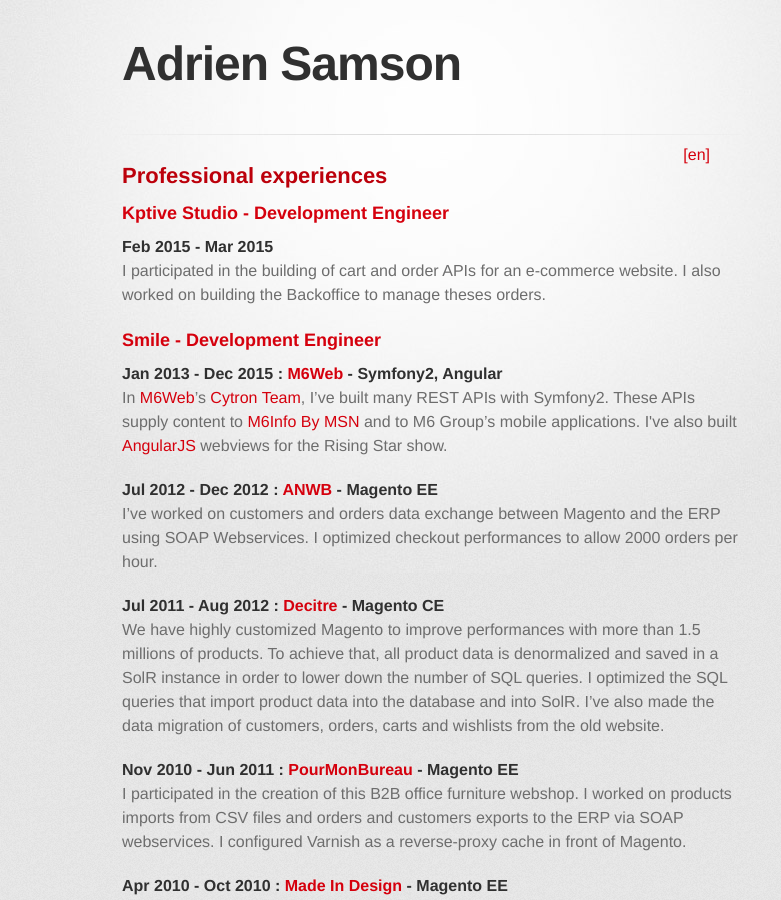
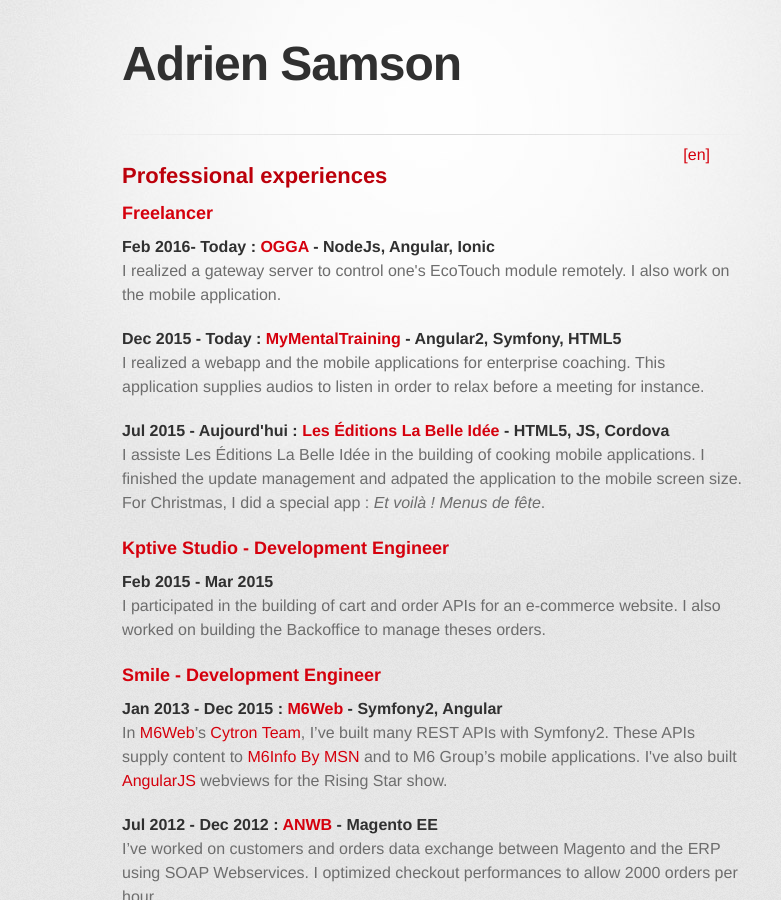
Before and after one commit to adriensamson/adriensamson.github.io, a Jekyll site: the page built from resume.html, in a window 1280 px wide and 900 px high. Shown: the whole window, without its empty margins (208-989 px from the left). Built offline with Jekyll 4.4.1, drawn with Linux system fonts in a browser that asks for light colours; some web fonts are replaced.

Commit message:
update CV

```diff
--- a/resume.html
+++ b/resume.html
@@ -5,6 +5,28 @@
   en: cv.html
 ---
 <h2>Professional experiences</h2>
+
+<h3>Freelancer</h3>
+<h4>Feb 2016- Today : <a href="http://www.ogga.fr">OGGA</a> - NodeJs, Angular, Ionic</h4>
+<p>
+    I realized a gateway server to control one's EcoTouch module remotely.
+    I also work on the mobile application.
+</p>
+
+<h4>Dec 2015 - Today : <a href="http://www.mymentaltraining.com/">MyMentalTraining</a> - Angular2, Symfony, HTML5
+</h4>
+<p>
+    I realized a webapp and the mobile applications for enterprise coaching.
+    This application supplies audios to listen in order to relax before a meeting for instance.
+</p>
+
+<h4>Jul 2015 - Aujourd'hui : <a href="http://www.labelleidee.net">Les Éditions La Belle Idée</a> - HTML5, JS, Cordova
+</h4>
+<p>
+    I assiste Les Éditions La Belle Idée in the building of cooking mobile applications.
+    I finished the update management and adpated the application to the mobile screen size.
+    For Christmas, I did a special app : <em>Et voilà ! Menus de fête</em>.
+</p>
 
 <h3><a href="http://www.kptivestudio.com">Kptive Studio</a> - Development Engineer</h3>
 <h4>Feb 2015 - Mar 2015</h4>
```
Also changed, not shown: cv.html (+7 -1 lines).
